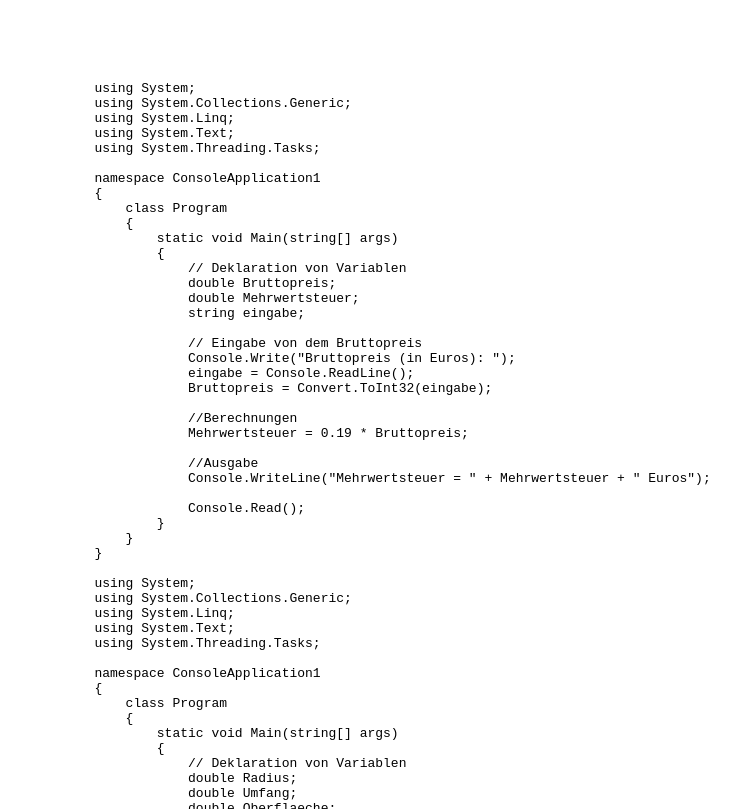
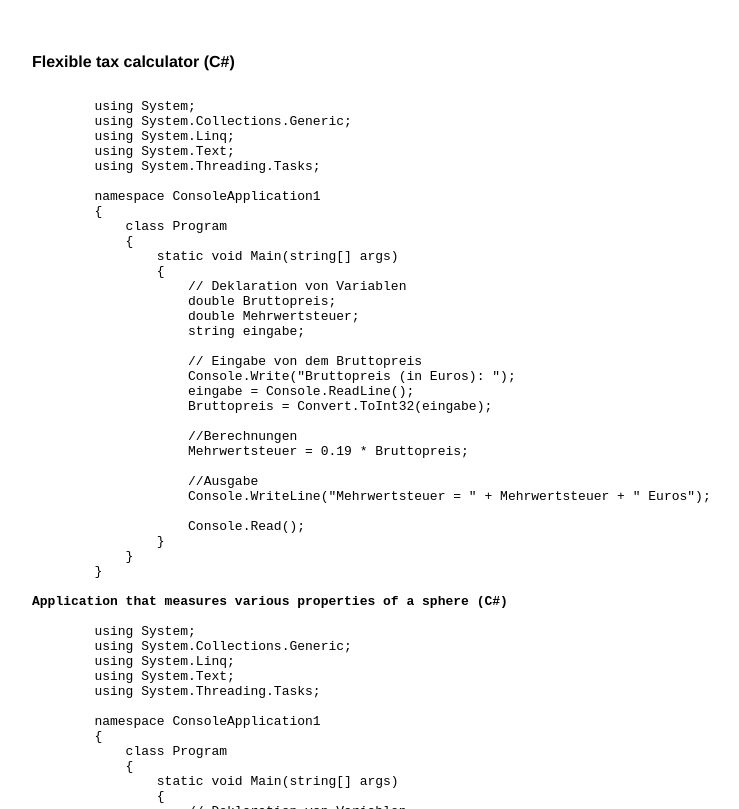
Before and after one commit to cc0012/cc0012.github.io, a plain HTML site: page index.html in a window 1280 px wide. Shown: the part 775-1584 px from the top of the page, without its empty margins (88-827 px from the left). Drawn offline with Linux system fonts and the light colour scheme.

Commit message:
Add files via upload

```diff
--- a/index.html
+++ b/index.html
@@ -48,7 +48,7 @@ Here are some of the technologies that I've used : databases (MySQL/MSSQL), back
 
 
 
-
+<strong>Flexible tax calculator (C#)</strong>
 
 <pre><code>
         using System;
@@ -83,6 +83,8 @@ Here are some of the technologies that I've used : databases (MySQL/MSSQL), back
                 }
             }
         }
+
+<strong>Application that measures various properties of a sphere (C#)</strong>
 
         using System;
         using System.Collections.Generic;
```
